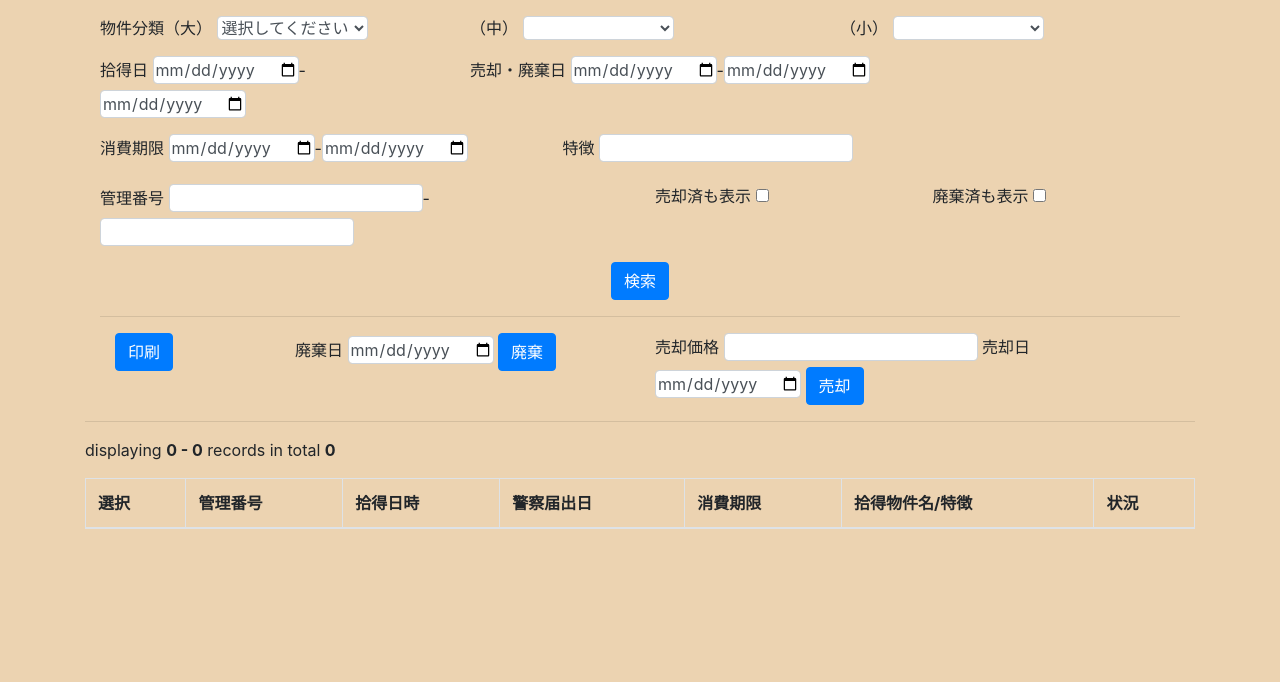
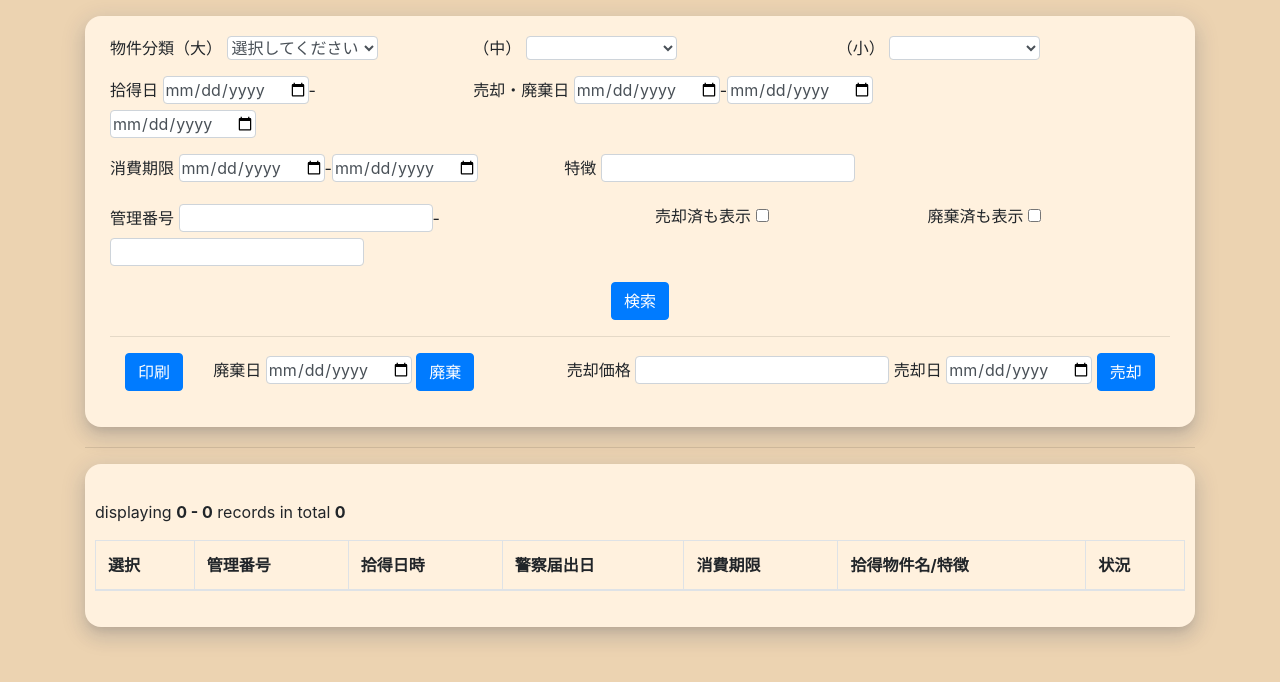
Before and after one commit to sugar310sato/lostitem_app, a Flask app: page /disposal/dis_list in a window 1280 px wide. Shown: the part 56-738 px from the top of the page. Run offline with Flask 3, Linux system fonts and the light colour scheme; data that the repository does not hold is empty; some libraries are stand-ins or nearby versions.

Commit message:
[chnge]UIの更新
UIを更新し、すべての要素にカードを適用しました。

```diff
--- a/apps/disposal/templates/disposal/dis_list.html
+++ b/apps/disposal/templates/disposal/dis_list.html
@@ -4,6 +4,7 @@
 <form action="{{ url_for('disposal.dis_list') }}" , method="post">
     <!-- 検索フォーム -->
     {{ form.csrf_token }}
+    <div class="block-card">
         <div class="container mb-3">
             <div class="row mb-3">
                 <div class="col-4">
@@ -64,17 +65,19 @@
             </div>
             <div class="container">
                 <div class="row mb-3">
-                <div class="col-2">{{ form.submit_print(class="btn btn-primary") }}</div>
+                    <div class="col-1">{{ form.submit_print(class="btn btn-primary") }}</div>
                     <div class="col-4">{{ form.disposal_date.label }} {{ form.disposal_date(class="form-set") }}
                         {{ form.submit_disposal(class="btn btn-primary") }}</div>
-                <div class="col-6">{{ form.selling_price.label }} {{ form.selling_price(class="form-set") }}
+                    <div class="col-7">{{ form.selling_price.label }} {{ form.selling_price(class="form-set") }}
                         売却日 {{ form.selling_date(class="form-set") }}
                         {{ form.submit_register(class="btn btn-primary") }}</div>
                 </div>
             </div>
         </div>
+    </div>
     <!-- 還付済物件処理フォーム -->
     <hr>
+    <div class="block-card">
         <p>{{ pagination.info }}</p>
         <table class="table table-bordered table-striped">
             <thead>
@@ -111,6 +114,7 @@
         <div class="container">
             <div style="margin-left: 45%;">{{ pagination.links }}</div>
         </div>
+    </div>
 </form>
 <script>
     var inferenceResult = "{{ inferenceResult }}";
--- a/apps/notfound/templates/notfound/detail.html
+++ b/apps/notfound/templates/notfound/detail.html
@@ -2,6 +2,7 @@
 {% block title %}拾得物詳細画面{% endblock %}
 {% block content %}
 <h2>拾得物詳細画面</h2>
+<div class="block-card">
     <div class="container">
         <div class="row">
             <div class="col-3">遺失日時 <u>{{ item.lost_item.strftime('%Y/%m/%d') if item.lost_item is not none else "" }}
@@ -74,4 +75,5 @@
             <a href="{{ url_for('notfound.notfound_search') }}" class="btn btn-secondary">戻る</a>
         </div>
     </div>
+</div>
 {% endblock %}
--- a/apps/notfound/templates/notfound/register.html
+++ b/apps/notfound/templates/notfound/register.html
@@ -4,6 +4,7 @@
 <h2>遺失物情報登録</h2>
 <form action="{{ url_for('notfound.notfound_register') }}" method="post">
     {{ form.csrf_token }}
+    <div class="block-card">
         <div class="container">
             <div class="row mb-3">
                 <div class="col-4">{{ form.lost_item.label }} {{ form.lost_item(class="form-set") }}</div>
@@ -142,6 +143,7 @@
                 {{ form.submit(class="btn btn-primary") }}
             </div>
         </div>
+    </div>
 </form>
 <script src="{{ url_for('static', filename='js/script.js') }}"></script>
 <script src="{{ url_for('static', filename='js/settime.js') }}"></script>
--- a/apps/notfound/templates/notfound/search.html
+++ b/apps/notfound/templates/notfound/search.html
@@ -4,6 +4,7 @@
 <form action="{{ url_for('notfound.notfound_search') }}" , method="post">
     <!-- 検索フォーム -->
     {{ form.csrf_token }}
+    <div class="block-card">
         <div class="container mb-3">
             <div class="row mb-3">
                 <div class="col-4">
@@ -53,6 +54,8 @@
                 {{ form.submit_taiou(class="btn btn-primary") }}
             </div>
         </div>
+    </div>
+    <div class="block-card">
         <!-- 還付済物件処理フォーム -->
         <hr>
         <p>{{ pagination.info }}</p>
@@ -87,6 +90,7 @@
         <div class="container">
             <div style="margin-left: 45%;">{{ pagination.links }}</div>
         </div>
+    </div>
 </form>
 <script src="{{ url_for('static', filename='js/script.js') }}"></script>
 {% endblock %}
--- a/apps/police/templates/police/index.html
+++ b/apps/police/templates/police/index.html
@@ -4,6 +4,7 @@
 <h2>警察届出対象一覧</h2>
 <form action="{{ url_for('police.item') }}" , method="post">
     {{ form.csrf_token }}
+    <div class="block-card">
         <div class="container mb-3">
             <div class="row mb-3">
                 <div class="col-4">{{ form.start_date.label }} {{ form.start_date(class="form-set") }}-{{
@@ -20,6 +21,8 @@
                 {{ form.submit_output(class="btn btn-primary") }}
             </div>
         </div>
+    </div>
+    <div class="block-card">
         <p>{{ pagination.info }}</p>
         <table class="table table-bordered table-striped">
             <thead>
@@ -56,5 +59,6 @@
         <div class="container">
             <div style="margin-left: 45%;">{{ pagination.links }}</div>
         </div>
+    </div>
 </form>
 {% endblock %}
--- a/apps/police/templates/police/submit_data.html
+++ b/apps/police/templates/police/submit_data.html
@@ -4,6 +4,7 @@
 <h2>フレキシブルディスク提出票</h2>
 <form action="{{ url_for('police.submit_data') }}" , method="post">
     {{ form.csrf_token }}
+    <div class="block-card">
         <div class="container">
             <div class="row mb-3">1. {{ form.info.label }}</div>
             <div class="row mb-3">{{ form.info(style="width: 70%;", class="form-set") }}</div>
@@ -11,5 +12,6 @@
             <div class="row mb-3">{{ form.documents(style="width: 70%;", class="form-set") }}</div>
             <div style="margin-left: 350px;">{{ form.submit(class=" btn btn-primary") }}</div>
         </div>
+    </div>
 </form>
 {% endblock %}
--- a/apps/refund/templates/refund/refund_item.html
+++ b/apps/refund/templates/refund/refund_item.html
@@ -4,6 +4,7 @@
 <h2>還付</h2>
 <form action="{{ url_for('refund.refund_item') }}" , method="post">
     {{ form.csrf_token }}
+    <div class="block-card">
         <div class="container">
             <div class="row mb-3">
                 <div class="col-4">{{ form.receiptnumber.label }} {{ form.receiptnumber(class="form-set") }}</div>
@@ -31,6 +32,8 @@
                 <div class="col-4">{{ form.submit_register(class="btn btn-primary", value="登録") }}</div>
             </div>
         </div>
+    </div>
+    <div class="block-card">
         <p>{{ pagination.info }}</p>
         <p>
             <button id="selectAll" type="button" class="btn btn-secondary">全て選択</button>
@@ -76,6 +79,7 @@
         <div class="container">
             <div style="margin-left: 45%;">{{ pagination.links }}</div>
         </div>
+    </div>
 </form>
 <script src="{{ url_for('static', filename='js/choice.js') }}"></script>
 {% endblock %}
--- a/apps/refund/templates/refund/refund_list.html
+++ b/apps/refund/templates/refund/refund_list.html
@@ -4,6 +4,7 @@
 <h2>還付請求一覧印刷</h2>
 <form action="{{ url_for('refund.refund_list') }}" , method="post">
     {{ form.csrf_token }}
+    <div class="block-card">
         <div class="containrt mb-3">
             <div class="row">
                 <div class="col-4">{{ form.refund_expect_year.label }} {{ form.refund_expect_year(class="form-set") }}年
@@ -15,6 +16,8 @@
                 {{ form.submit_list(class="btn btn-primary") }}
             </div>
         </div>
+    </div>
+    <div class="block-card">
         <p>{{ pagination.info }}</p>
         <p>
             <button id="selectAll" type="button" class="btn btn-secondary">全て選択</button>
@@ -53,6 +56,7 @@
         <div class="container">
             <div style="margin-left: 45%;">{{ pagination.links }}</div>
         </div>
+    </div>
 </form>
 <script src="{{ url_for('static', filename='js/choice.js') }}"></script>
 {% endblock %}
--- a/apps/refund/templates/refund/refunded.html
+++ b/apps/refund/templates/refund/refunded.html
@@ -5,6 +5,7 @@
 <form action="{{ url_for('refund.refunded') }}" , method="post">
     <!-- 検索フォーム -->
     {{ form.csrf_token }}
+    <div class="block-card">
         <div class="container mb-3">
             <div class="row mb-3">
                 <div class="col-4">{{ form.refund_date.label }} {{ form.refund_date(class="form-set") }}</div>
@@ -41,6 +42,8 @@
             <div class="col-4">{{ form.refunded_process_sub_manager.label }} {{
                 form.refunded_process_sub_manager(class="form-set") }}</div>
         </div>
+    </div>
+    <div class="block-card">
         <p>{{ pagination.info }}</p>
         <p>
             <button id="selectAll" type="button" class="btn btn-secondary">全て選択</button>
@@ -96,6 +99,7 @@
         <div class="container">
             <div style="margin-left: 45%;">{{ pagination.links }}</div>
         </div>
+    </div>
 </form>
 <script src="{{ url_for('static', filename='js/choice.js') }}"></script>
 {% endblock %}
--- a/apps/refund/templates/refund/refunded_print.html
+++ b/apps/refund/templates/refund/refunded_print.html
@@ -5,6 +5,7 @@
 <form action="{{ url_for('refund.refunded_print') }}" method="post">
     <!-- 検索フォーム -->
     {{ form.csrf_token }}
+    <div class="block-card">
         <div class="container">
             <div class="row mb-3">
                 <div class="col-4">{{ form.start_date.label }} {{ form.start_date(class="form-set") }}-{{
@@ -17,6 +18,8 @@
             </div>
         </div>
         <hr>
+    </div>
+    <div class="block-card">
         <!-- 還付済物件処理フォーム -->
         <p>{{ pagination.info }}</p>
         <p>
@@ -63,6 +66,7 @@
         <div class="container">
             <div style="margin-left: 45%;">{{ pagination.links }}</div>
         </div>
+    </div>
 </form>
 <script src="{{ url_for('static', filename='js/choice.js') }}"></script>
 {% endblock %}
```
Also changed, not shown: apps/crud/templates/crud/index.html (+3 -4 lines), apps/refund/templates/refund/index.html (+5 -2 lines), apps/return_item/templates/return_item/index.html (+10 -11 lines). Lines whose indentation alone changed are shown as unchanged.
